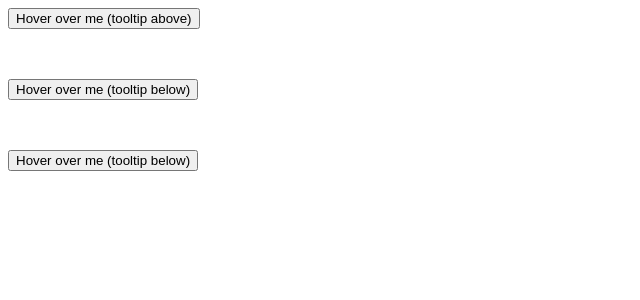
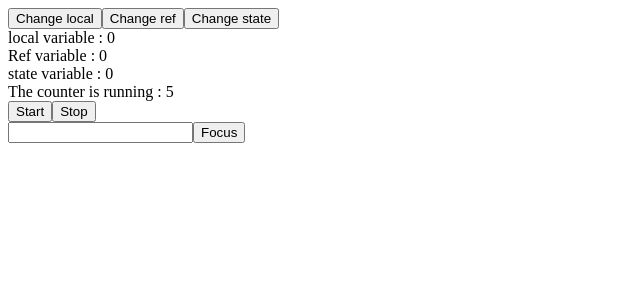
Before and after one commit to kuldeeparmar/React-, a React app: page / in a window 1280 px wide. Shown: the top 300 px of the page, without its empty margins (0-640 px from the left). Built offline with nearby package versions, Linux system fonts and the light colour scheme.

Commit message:
Explore useRef

```diff
--- a/src/App.js
+++ b/src/App.js
@@ -1,37 +1,39 @@
-import React, { useState, useCallback, useEffect } from "react";
+import React, { useState, useCallback, useEffect ,useRef } from "react";
 import Button from "./Button.jsx";
 import Text from "./Text.jsx";
 import Timer from "./Timer.jsx";
 import ButtonWithTooltip from './ButtonWithTooltip.jsx'
+import Input from './Input.jsx'
 
 const App = () => {
+
+  let tmp = 0;
+  let ref = useRef(0);
+  let [num,setNum] = useState(0);
+  let inputRef = useRef(null);
+
+
+
   return (
     <>
-      <div>
-        <ButtonWithTooltip
-          tooltipContent={
-            <div>
-              This tooltip does not fit above the button.
-              <br />
-              This is why it's displayed below instead!
-            </div>
-          }
-        >
-          Hover over me (tooltip above)
-        </ButtonWithTooltip>
-        <div style={{ height: 50 }} />
-        <ButtonWithTooltip
-          tooltipContent={<div>This tooltip fits above the button</div>}
-        >
-          Hover over me (tooltip below)
-        </ButtonWithTooltip>
-        <div style={{ height: 50 }} />
-        <ButtonWithTooltip
-          tooltipContent={<div>This tooltip fits above the button</div>}
-        >
-          Hover over me (tooltip below)
-        </ButtonWithTooltip>
-      </div>
+    <div>
+        <button onClick={() => {tmp += 1}}>Change local</button>
+        <button onClick={() => {ref.current += 1}}>Change ref</button>
+
+        <button onClick={() => {setNum(num += 1)}}>Change state</button>
+    </div>
+
+    <div>
+        <span>local variable : {tmp}</span> <br/>
+        <span>Ref variable : {ref.current}</span> <br/>
+        <span>state variable : {num}</span> <br/>
+    </div>
+
+    <Timer></Timer>
+
+
+    <Input ref={inputRef}/>
+
     </>
   );
 };
--- /dev/null
+++ b/src/Input.jsx
@@ -0,0 +1,16 @@
+import React, { forwardRef } from 'react'
+
+const Input = forwardRef((props,ref) => {
+    console.log("hell0");
+
+    const handleClick = () => {
+    ref.current.focus();
+    }
+    return <>
+       <div>
+       <input type="text" ref={ref}/>
+       <button onClick={handleClick}>Focus</button>
+       </div>
+    </>
+})
+export default Input;
--- a/src/Timer.jsx
+++ b/src/Timer.jsx
@@ -1,4 +1,4 @@
-import React,{useCallback,useEffect,useState,useLayoutEffect} from "react";
+import React,{useCallback,useEffect,useState,useLayoutEffect,useRef} from "react";
 
 const Timer = (props) => {
 
@@ -6,52 +6,38 @@ const Timer = (props) => {
 
     const [counter,setData] = useState(0);
 
+    const interval = useRef(null);
+
     useEffect(()=>{
 
-        const interval = setInterval(() => {
+        interval.current = setInterval(() => {
             console.log("hello World");
             setData((prevData) => prevData+1)
         },1000);
 
         console.log("Id of interval ", interval);
 
-
-        return () => {
-            console.log("Clearing Interval");
-            clearInterval(interval);
-        }
-
     },[])
 
-    useEffect(() => {
-
-        return () => {
-            console.log("Custom data is Tregered");
-        }
-
-    },[customData])
-
-    useEffect(() => {
-
-        console.log(
-            "Hello Hello Hello"
-        )
-
-        return () => {
-            console.log("Hello from Rendering");
-        }
-    })
+    const handleStop = () => {
+        clearInterval(interval.current);
+    }
 
 
-   useLayoutEffect(()=>{
-    console.log("UseLayout Effect");
-   })
+    const handleStart = () => {
+        interval.current = setInterval(() => {
+            console.log("hello World");
+            setData((prevData) => prevData+1)
+        },1000);
+    }
 
 
     return <>
      <span>The counter is running : {counter}</span>
      <br/>
      <span>{customData}</span>
+     <button onClick={handleStart}>Start</button>
+     <button onClick={handleStop} >Stop</button>
     </>
 
 }
```
